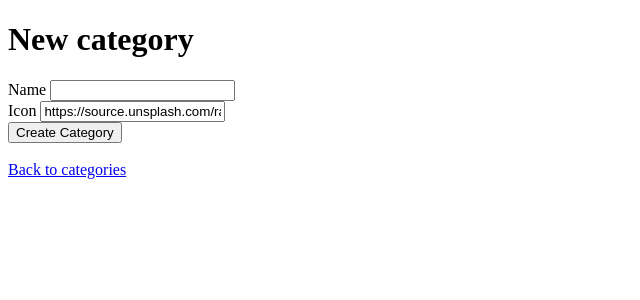
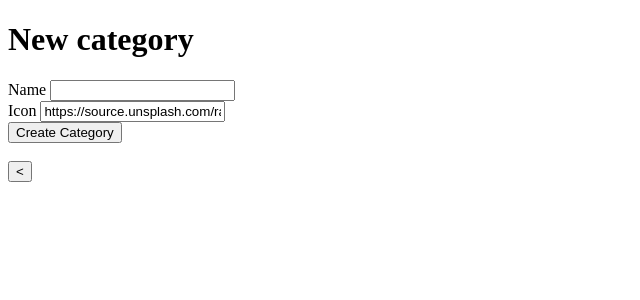
Before and after one commit to estebanmual/BudgetApp, a Rails app: page /categories/new in a window 1280 px wide. Shown: the top 300 px of the page, without its empty margins (0-640 px from the left). Run offline with Rails 7, Linux system fonts and the light colour scheme; the visitor is signed in with stand-in values (Sample User, id 1); parts of the project's set-up code (start-up, migrations or seed data) failed here and were passed over; some libraries are stand-ins or nearby versions.

Commit message:
Chnage link to button

```diff
--- a/app/views/categories/new.html.erb
+++ b/app/views/categories/new.html.erb
@@ -5,5 +5,5 @@
 <br>
 
 <div>
-  <%= link_to "Back to categories", categories_path %>
+  <%= button_to "<", categories_path, method: :get %>
 </div>
```
